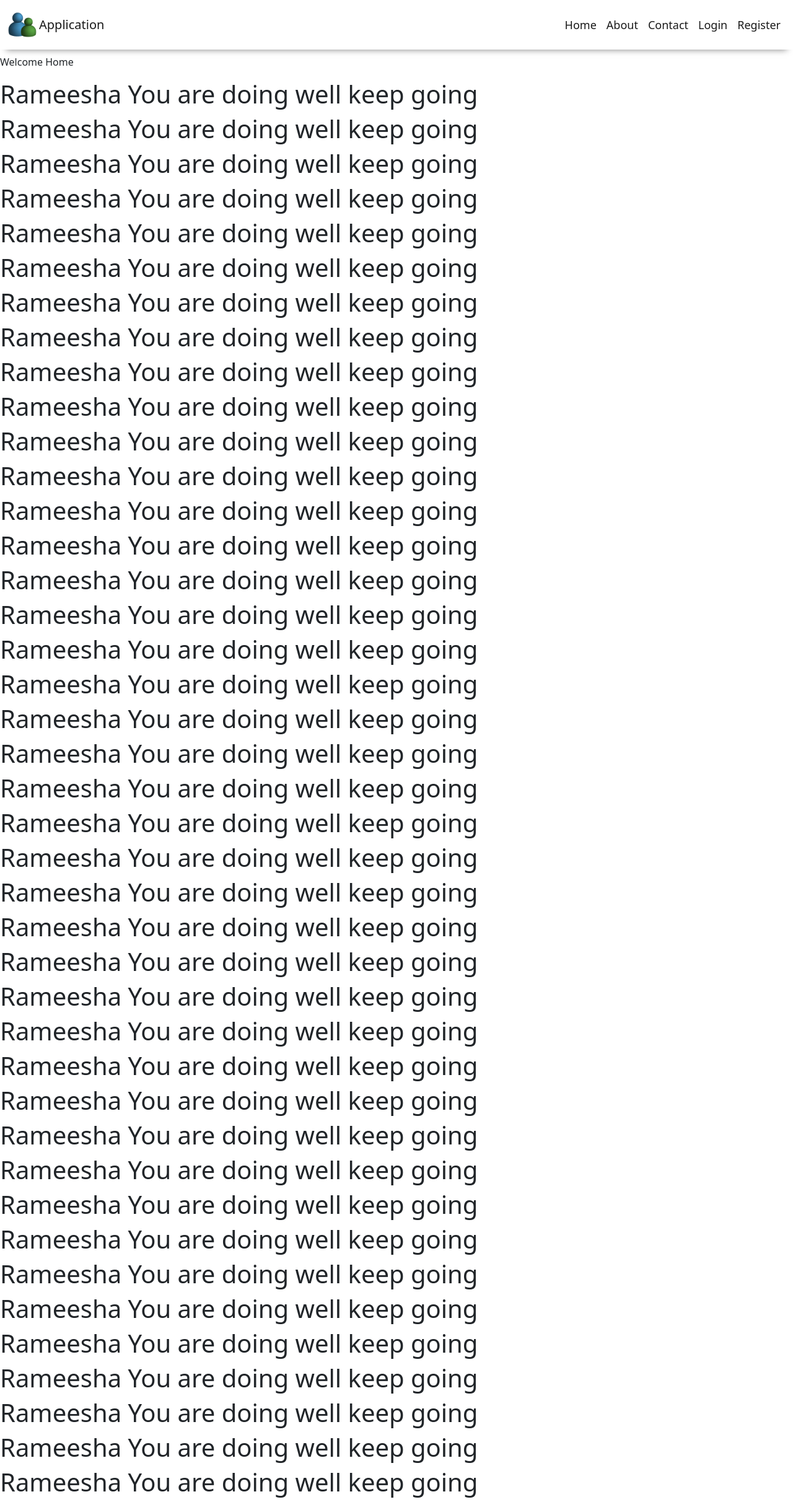
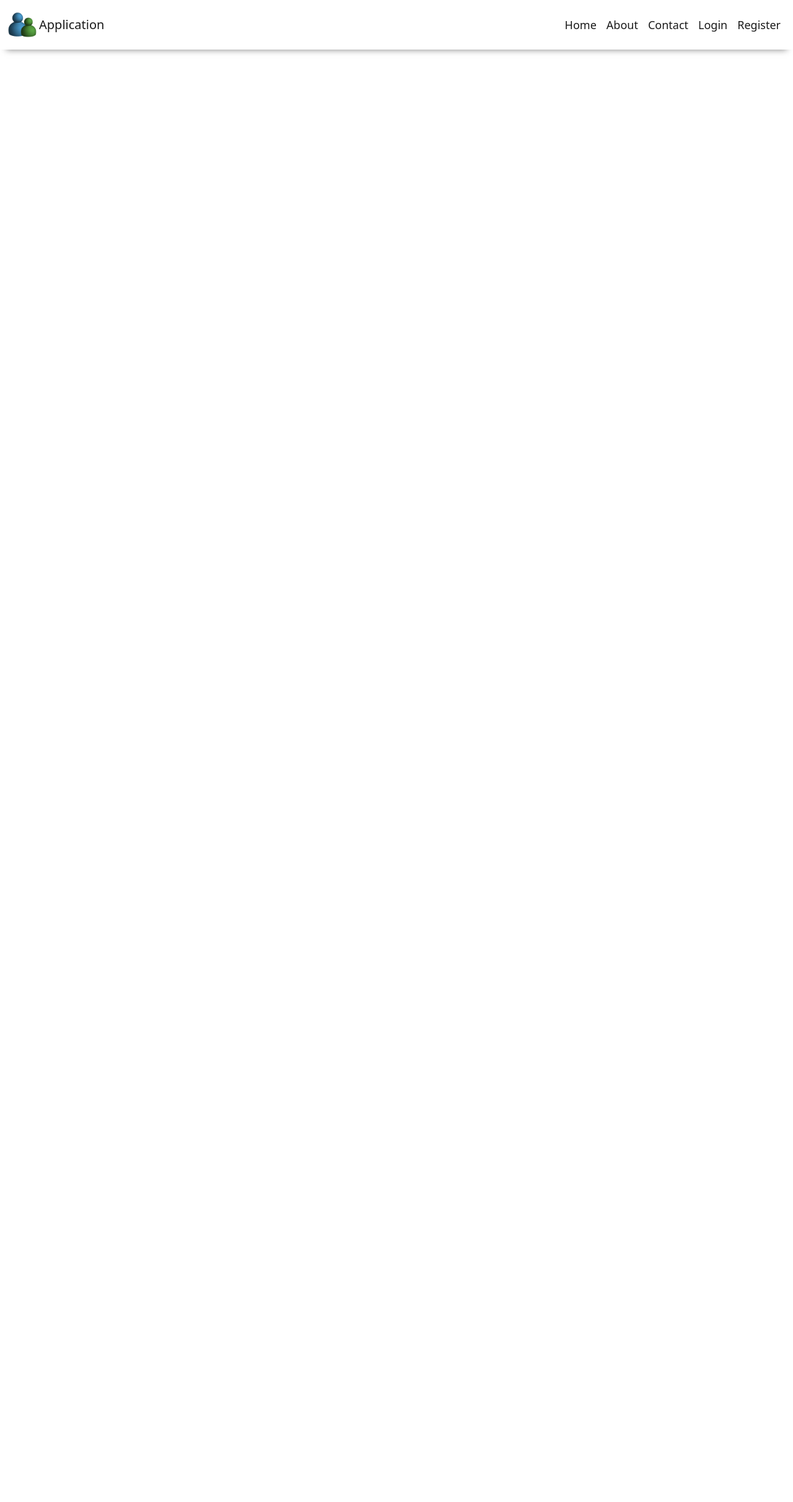
Before and after one commit to Rameeshakhan/Backend-app, a React (Create React App) app in the folder client/: page / in a window 1280 px wide. Shown: the whole page at 62% size. After the commit the page ends 800 px from the top, so only its background shows below. Built offline with nearby package versions, Linux system fonts and the light colour scheme.

Commit message:
Modified

```diff
--- a/client/src/components/Home.js
+++ b/client/src/components/Home.js
@@ -2,50 +2,8 @@ import React from 'react'
 
 const Home = () => {
   return (
-    <div style={{position: "relative", zIndex: 1}}>
-        <p className='pt-2'>Welcome Home</p>
-        <h1>Rameesha You are doing well keep going</h1>
-        <h1>Rameesha You are doing well keep going</h1>
-        <h1>Rameesha You are doing well keep going</h1>
-        <h1>Rameesha You are doing well keep going</h1>
-        <h1>Rameesha You are doing well keep going</h1>
-        <h1>Rameesha You are doing well keep going</h1>
-        <h1>Rameesha You are doing well keep going</h1>
-        <h1>Rameesha You are doing well keep going</h1>
-        <h1>Rameesha You are doing well keep going</h1>
-        <h1>Rameesha You are doing well keep going</h1>
-        <h1>Rameesha You are doing well keep going</h1>
-        <h1>Rameesha You are doing well keep going</h1>
-        <h1>Rameesha You are doing well keep going</h1>
-        <h1>Rameesha You are doing well keep going</h1>
-        <h1>Rameesha You are doing well keep going</h1>
-        <h1>Rameesha You are doing well keep going</h1>
-        <h1>Rameesha You are doing well keep going</h1>
-        <h1>Rameesha You are doing well keep going</h1>
-        <h1>Rameesha You are doing well keep going</h1>
-        <h1>Rameesha You are doing well keep going</h1>
-        <h1>Rameesha You are doing well keep going</h1>
-        <h1>Rameesha You are doing well keep going</h1>
-        <h1>Rameesha You are doing well keep going</h1>
-        <h1>Rameesha You are doing well keep going</h1>
-        <h1>Rameesha You are doing well keep going</h1>
-        <h1>Rameesha You are doing well keep going</h1>
-        <h1>Rameesha You are doing well keep going</h1>
-        <h1>Rameesha You are doing well keep going</h1>
-        <h1>Rameesha You are doing well keep going</h1>
-        <h1>Rameesha You are doing well keep going</h1>
-        <h1>Rameesha You are doing well keep going</h1>
-        <h1>Rameesha You are doing well keep going</h1>
-        <h1>Rameesha You are doing well keep going</h1>
-        <h1>Rameesha You are doing well keep going</h1>
-        <h1>Rameesha You are doing well keep going</h1>
-        <h1>Rameesha You are doing well keep going</h1>
-        <h1>Rameesha You are doing well keep going</h1>
-        <h1>Rameesha You are doing well keep going</h1>
-        <h1>Rameesha You are doing well keep going</h1>
-        <h1>Rameesha You are doing well keep going</h1>
-        <h1>Rameesha You are doing well keep going</h1>
-    </div>
+    <>
+    </>
   )
 }
 
```
